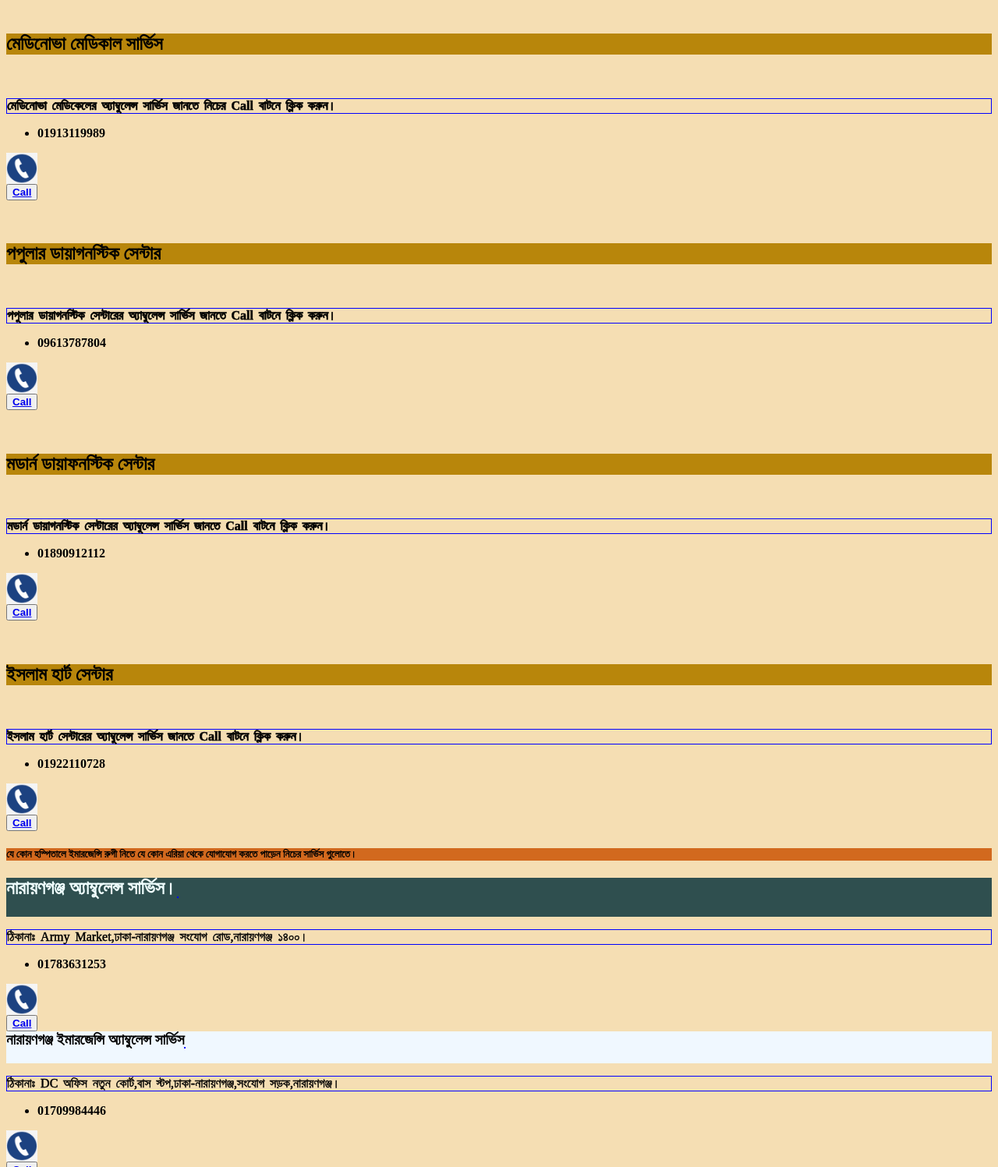
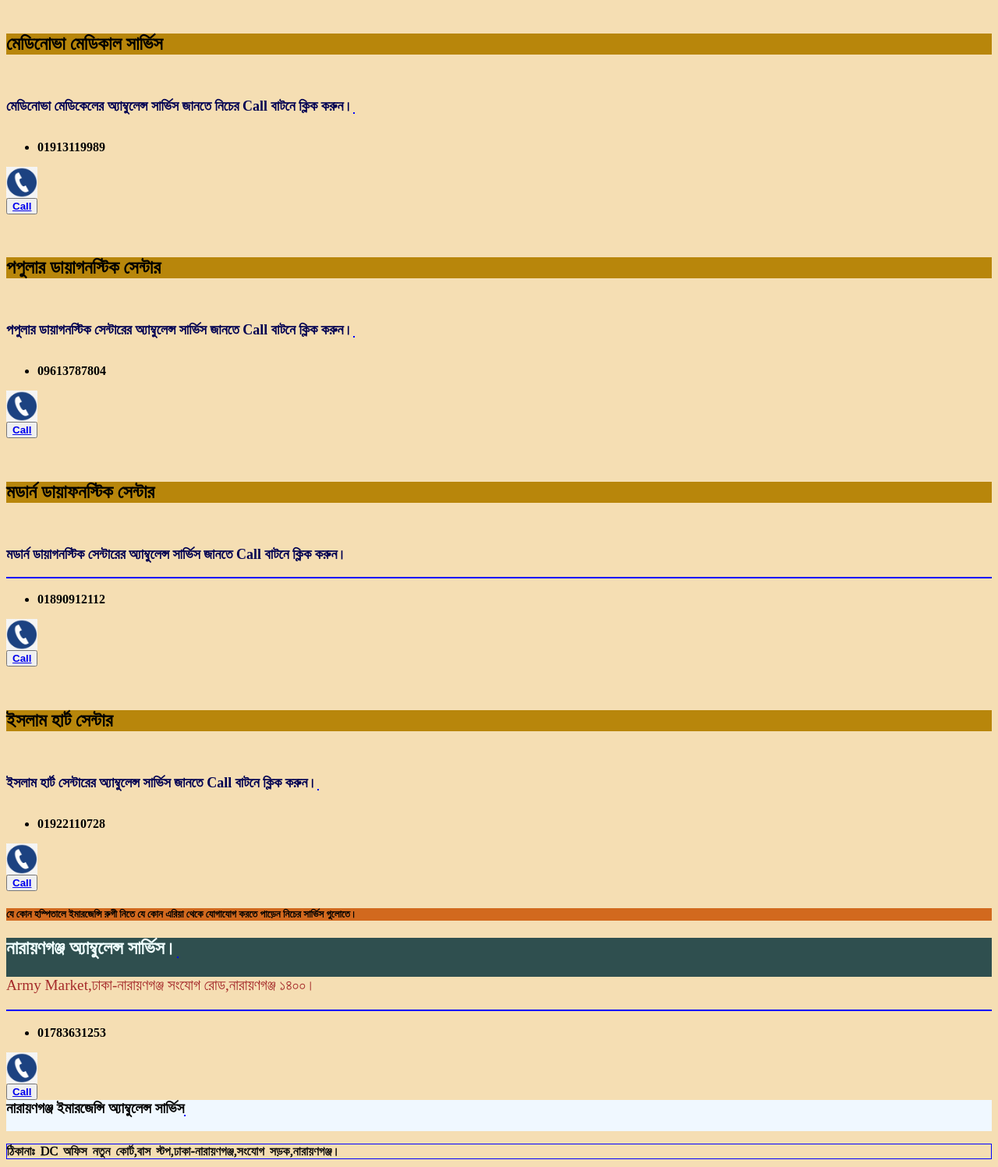
Before and after one commit to brotherlm/Narayanganj-civilian-service, a plain HTML site: page index.html in a window 1280 px wide. Shown: the part 820-2317 px from the top of the page at 78% size. Drawn offline with Linux system fonts and the light colour scheme.

Commit message:
again-git-push

```diff
--- a/index.html
+++ b/index.html
@@ -33,6 +33,17 @@ position: relative;
 
    </style>
 
+   <style>
+.Army-Market{
+    color: brown;
+    font-size: larger;
+
+}
+
+   </style>
+
+
+
     <link rel="stylesheet" href="style.css">
     <meta charset="UTF-8">
     <meta name="viewport" content="width=device-width, initial-scale=1.0">
@@ -54,8 +65,10 @@ position: relative;
         <h5>নারায়ণগঞ্জ চাষারা এরিয়া</h5>
 
         <h6>মেডিনোভা মেডিকাল সার্ভিস</h6>
+<div class="medinova-lm"
+        <p><b>মেডিনোভা মেডিকেলের অ্যাম্বুলেন্স সার্ভিস জানতে নিচের Call বাটনে ক্লিক করুন।</b></p>
 
-        <p><b>মেডিনোভা মেডিকেলের অ্যাম্বুলেন্স সার্ভিস জানতে নিচের Call বাটনে ক্লিক করুন।</b></p>
+    </div>
 
 <ul>
     <li><b>01913119989</b></li>
@@ -72,9 +85,11 @@ position: relative;
     <button><a href="tel:01913119989"><b>Call</b></a></button>
 
     <h6>পপুলার ডায়াগনস্টিক সেন্টার</h6>
+<div class="populer-lm"
+    <p><b>পপুলার ডায়াগনস্টিক সেন্টারের অ্যাম্বুলেন্স সার্ভিস জানতে Call বাটনে ক্লিক করুন।</b></p>
 
-    <p><b>পপুলার ডায়াগনস্টিক সেন্টারের অ্যাম্বুলেন্স সার্ভিস জানতে Call বাটনে ক্লিক করুন।</b></p>
-<ul>
+</div>
+    <ul>
     <li><b>09613787804</b></li>
 </ul>
     <img class="logo-smaller"
@@ -85,8 +100,10 @@ position: relative;
      </div>
 
 <h6>মডার্ন ডায়াফনস্টিক সেন্টার</h6>
+<div class="modern-lm"
+<p><b>মডার্ন ডায়াগনস্টিক সেন্টারের অ্যাম্বুলেন্স সার্ভিস জানতে Call বাটনে ক্লিক করুন।</b></p>
+</div>
 
-<p><b>মডার্ন ডায়াগনস্টিক সেন্টারের অ্যাম্বুলেন্স সার্ভিস জানতে Call বাটনে ক্লিক করুন।</b></p>
 <ul>
     <li><b>01890912112</b></li>
 </ul>
@@ -102,7 +119,9 @@ src="Call logo.jpg"
 
      <div>
     <h6>ইসলাম হার্ট সেন্টার</h6>
+   <div class="islam-lm"
     <p><b>ইসলাম হার্ট সেন্টারের অ্যাম্বুলেন্স সার্ভিস জানতে Call বাটনে ক্লিক করুন।</b></p>
+    </div>
     <ul>
         <li><b>01922110728</b></li>
     </ul>
@@ -126,7 +145,11 @@ src="Call logo.jpg"
 
 </div>
 
-<p>ঠিকানাঃ Army Market,ঢাকা-নারায়ণগঞ্জ সংযোগ রোড,নারায়ণগঞ্জ ১৪০০।</p>
+<div class="Army-Market"
+
+    <p>Army Market,ঢাকা-নারায়ণগঞ্জ সংযোগ রোড,নারায়ণগঞ্জ ১৪০০।</p>
+
+</div>
 <ul>
     <li><b>01783631253</b></li>
 </ul>
--- a/style.css
+++ b/style.css
@@ -57,3 +57,28 @@ h6{
     font-size: x-large;
     background-color: darkgoldenrod;
 }
+
+.populer-lm{
+    color: rgb(0, 0, 82);
+    display: flex;
+    stroke: cadetblue;
+    stroke-width: 1px;
+    font-size: large;
+}
+
+.medinova-lm{
+    color: rgb(0, 0, 82);
+    display: flex;
+    font-size: large;
+}
+
+.modern-lm{
+color:rgb(0, 0, 82) ;
+font-size: large;
+}
+
+.islam-lm{
+    color: rgb(0, 0, 82);
+    display: flex;
+    font-size: large;
+}
```
